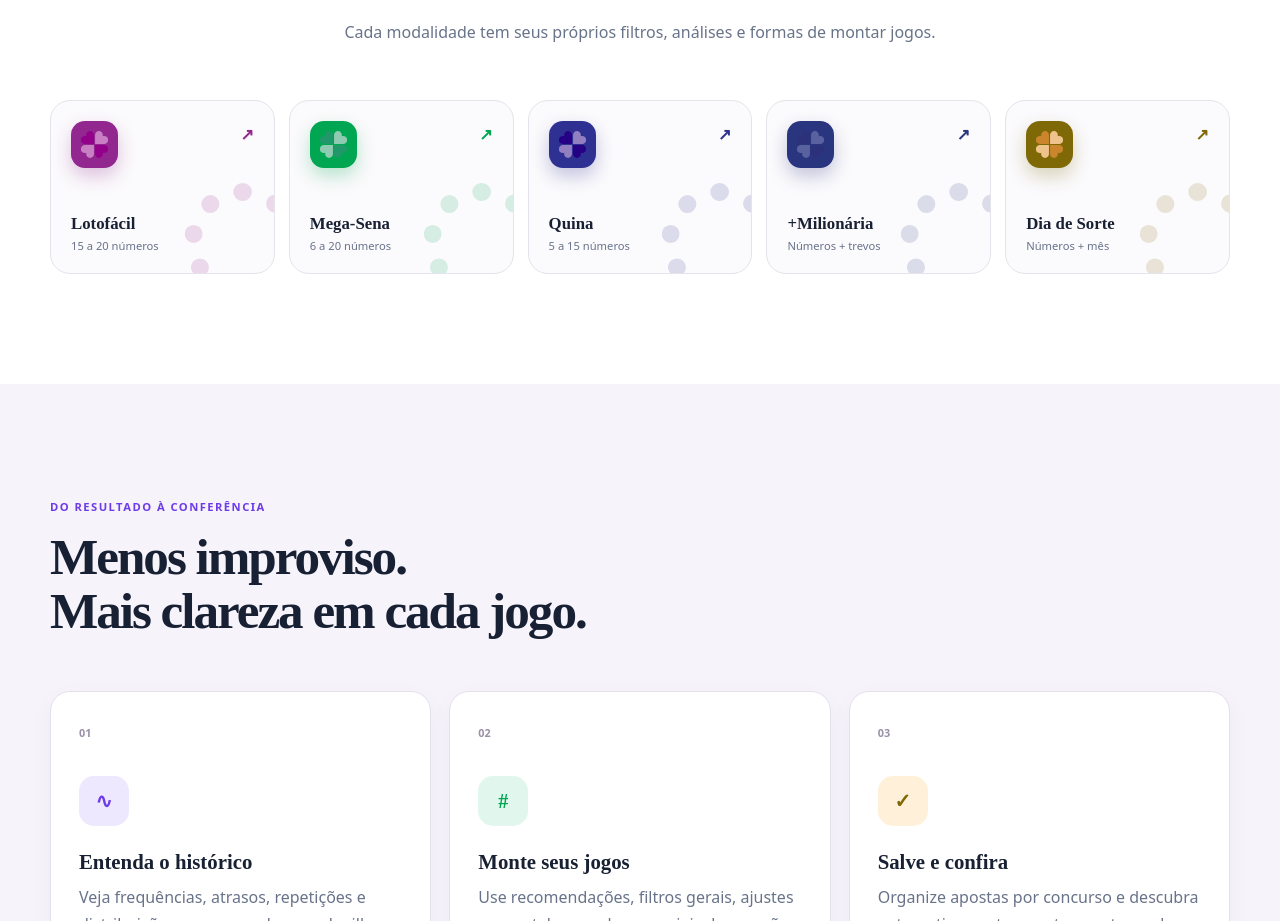
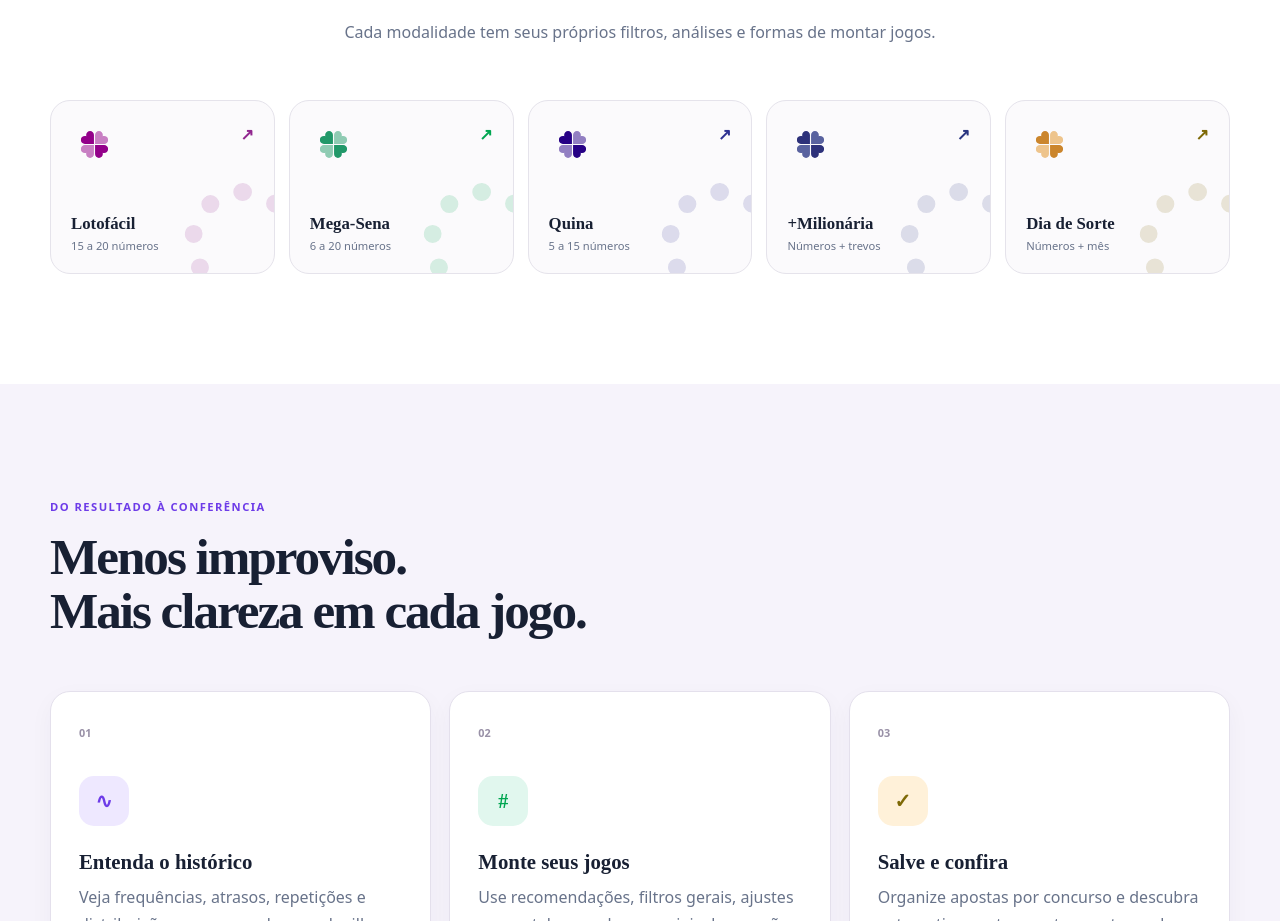
Before and after one commit to glaucohd/nexo, a Next.js app in the folder apps/web/: page / in a window 1280 px wide. Shown: the part 1030-1951 px from the top of the page. Built offline with nearby package versions, Linux system fonts and the light colour scheme.

Commit message:
style: exibir apenas o trevo nos cards

```diff
--- a/apps/web/src/app/globals.css
+++ b/apps/web/src/app/globals.css
@@ -164,7 +164,7 @@
 .lottery-card { position: relative; overflow: hidden; min-height: 174px; display: flex; flex-direction: column; justify-content: space-between; padding: 20px; border: 1px solid #e5e3eb; border-radius: 20px; background: #fbfafc; transition: transform 180ms ease, box-shadow 180ms ease, border-color 180ms ease; }
 .lottery-card::after { position: absolute; right: -28px; bottom: -28px; width: 82px; height: 82px; border: 18px dotted color-mix(in srgb,var(--lottery-color) 15%,transparent); border-radius: 50%; content: ""; }
 .lottery-card:hover { border-color: color-mix(in srgb,var(--lottery-color) 35%,white); box-shadow: 0 18px 35px color-mix(in srgb,var(--lottery-color) 13%,transparent); transform: translateY(-5px); }
-.lottery-icon { display: grid; width: 47px; height: 47px; place-items: center; border-radius: 14px; color: white; background: var(--lottery-color); font-family: "Fredoka Variable"; font-size: .82rem; font-weight: 650; box-shadow: 0 8px 18px color-mix(in srgb,var(--lottery-color) 27%,transparent); }
+.lottery-icon { display: grid; width: 47px; height: 47px; place-items: center; border-radius: 14px; color: var(--lottery-color); background: transparent; font-family: "Fredoka Variable"; font-size: .82rem; font-weight: 650; }
 .lottery-icon img, .dashboard-game-icon img { width: 27px; height: 27px; object-fit: contain; }
 .lottery-card strong, .lottery-card small { display: block; }
 .lottery-card strong { font-family: "Fredoka Variable"; font-size: 1.05rem; font-weight: 610; }
@@ -258,7 +258,7 @@
 .dashboard-game { --game:#777; position: relative; min-width: 0; min-height: 145px; display: flex; flex-direction: column; justify-content: space-between; padding: 17px; border: 1px solid #e1dfe7; border-radius: 17px; background: white; transition: transform 160ms,box-shadow 160ms; }
 .dashboard-game:hover { box-shadow: 0 14px 30px color-mix(in srgb,var(--game) 13%,transparent); transform: translateY(-4px); }
 .dashboard-game.purple { --game:var(--purple); }.dashboard-game.green { --game:var(--green); }.dashboard-game.violet { --game:var(--violet); }.dashboard-game.blue { --game:var(--blue); }.dashboard-game.amber { --game:var(--amber); }
-.dashboard-game-icon { display: grid; width: 42px; height: 42px; place-items: center; border-radius: 13px; color: white; background: var(--game); font-family: "Fredoka Variable"; font-size: .75rem; font-weight: 650; }
+.dashboard-game-icon { display: grid; width: 42px; height: 42px; place-items: center; border-radius: 13px; color: var(--game); background: transparent; font-family: "Fredoka Variable"; font-size: .75rem; font-weight: 650; }
 .dashboard-game strong, .dashboard-game small { display: block; overflow: hidden; text-overflow: ellipsis; white-space: nowrap; }
 .dashboard-game strong { font-family: "Fredoka Variable"; font-size: .94rem; font-weight: 610; }
 .dashboard-game small { margin-top: 2px; color: var(--muted); font-size: .65rem; }
```
